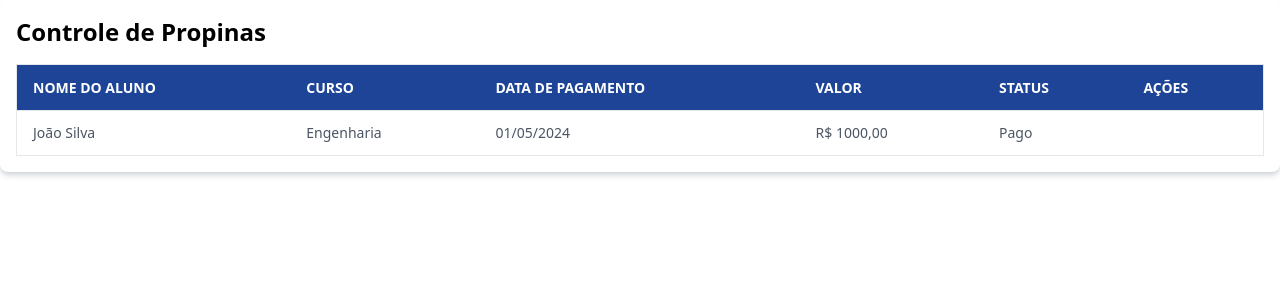
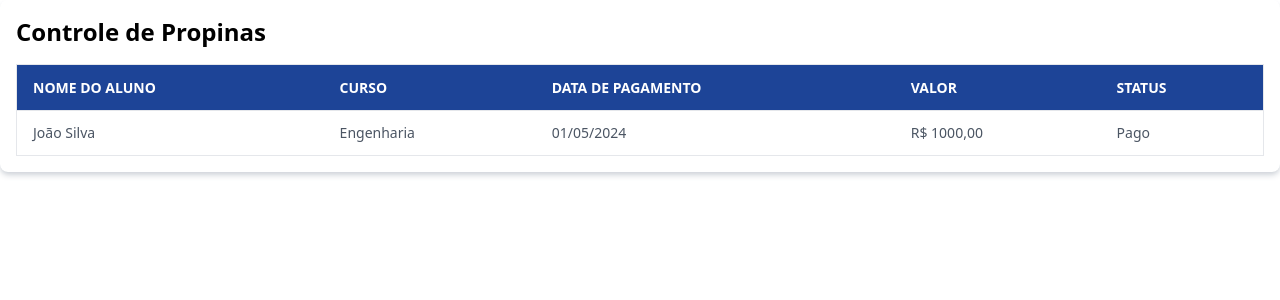
Before and after one commit to leehendrick/EduConnect-UI, a Nuxt app in the folder nuxt-app/: page /students/financas in a window 1280 px wide. Shown: the top 300 px of the page. Built offline with nearby package versions, Linux system fonts and the light colour scheme.

Commit message:
update : refactor financas table

```diff
--- a/nuxt-app/pages/students/financas.vue
+++ b/nuxt-app/pages/students/financas.vue
@@ -15,7 +15,6 @@ definePageMeta({
         <th class="py-3 px-4 border-b border-gray-200">Data de Pagamento</th>
         <th class="py-3 px-4 border-b border-gray-200">Valor</th>
         <th class="py-3 px-4 border-b border-gray-200">Status</th>
-        <th class="py-3 px-4 border-b border-gray-200">Ações</th>
       </tr>
       </thead>
       <tbody class="text-gray-600 text-sm font-light">
```
